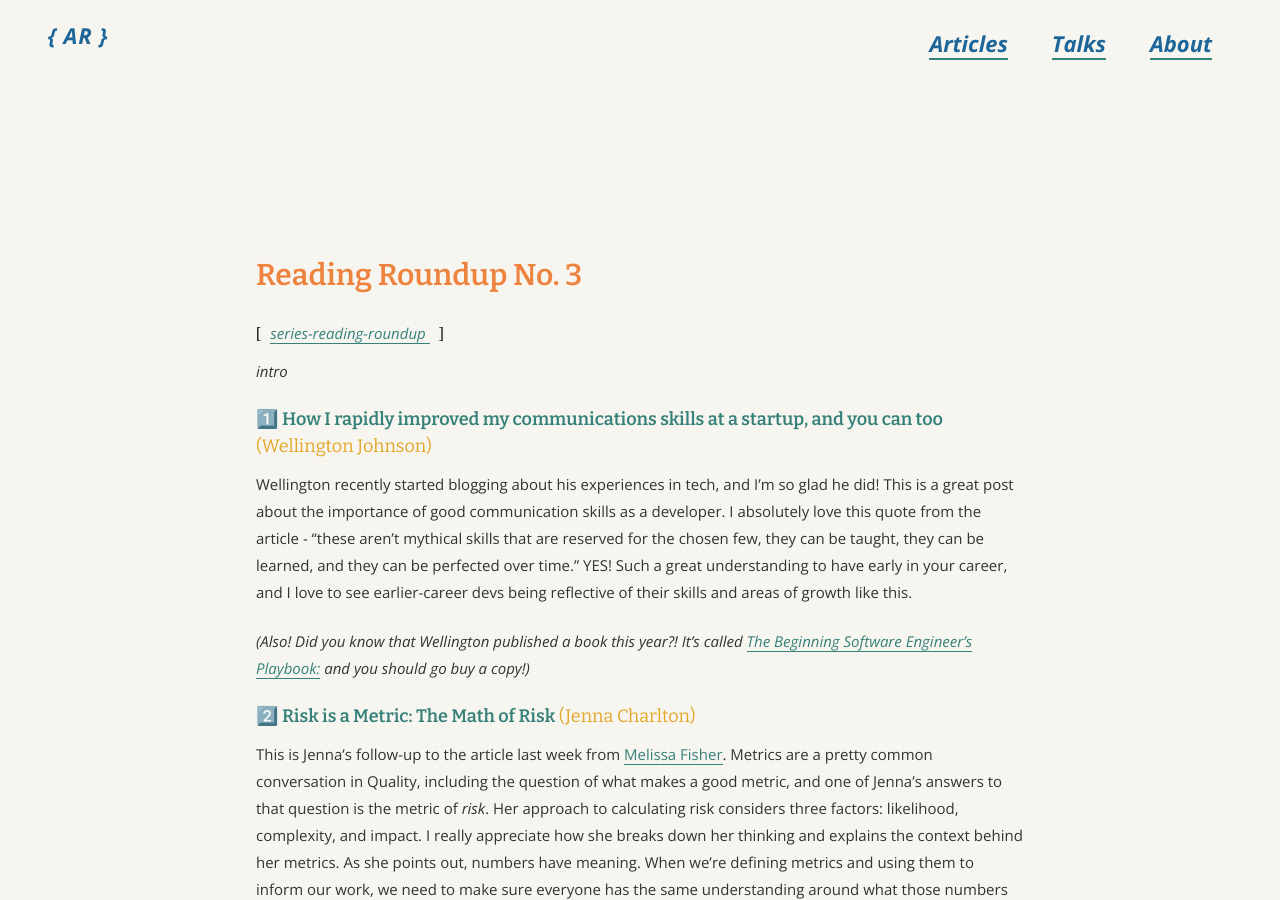
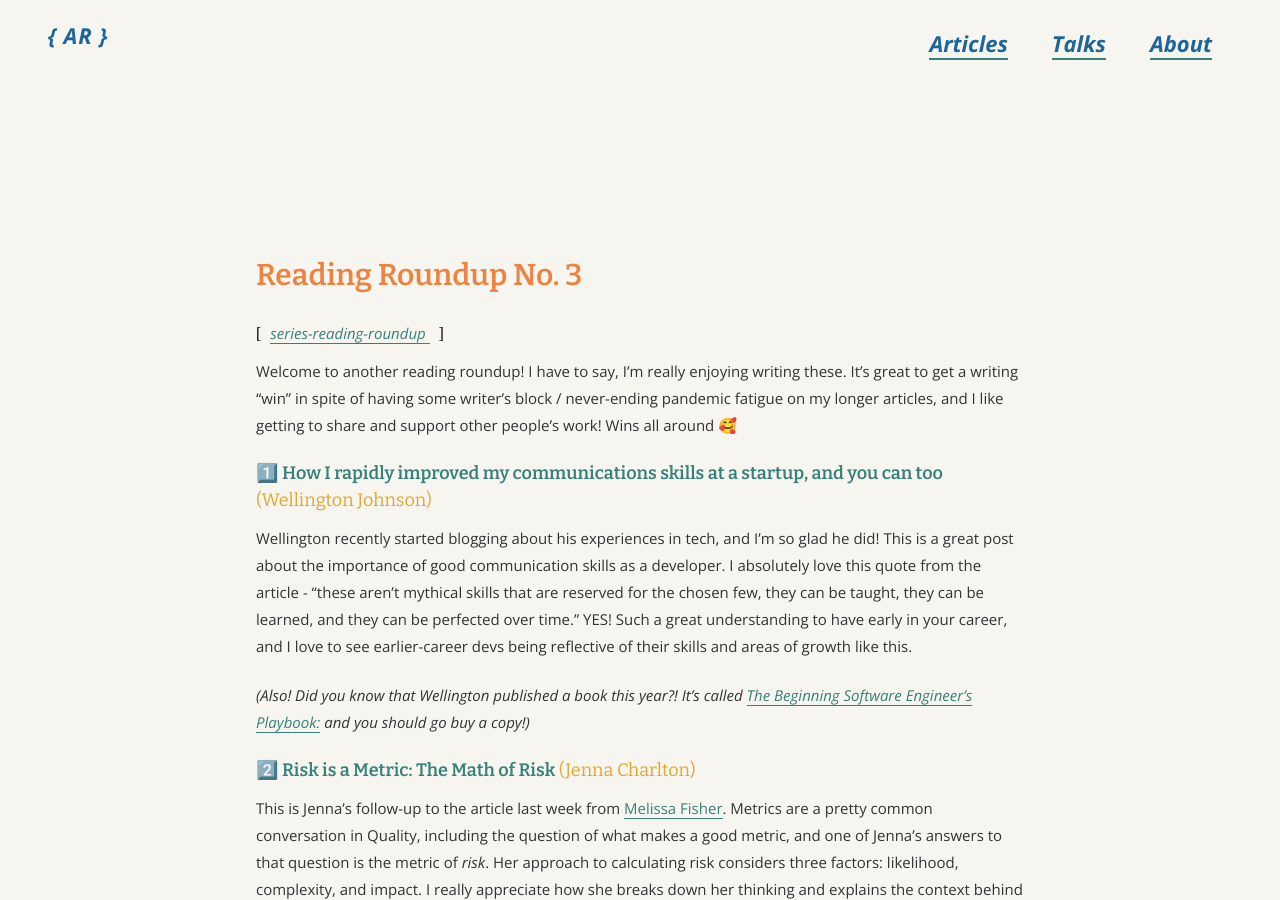
Before and after one commit to angelariggs/angelariggs.github.io, a Jekyll site: the page built from _posts/2021-09-13-reading-roundup-3.md, in a window 1280 px wide and 900 px high. Built offline with Jekyll 4.4.1, drawn with Linux system fonts in a browser that asks for light colours; comment, search, counter and statistics services are not loaded.

Commit message:
numero tres!

```diff
--- a/_posts/2021-09-13-reading-roundup-3.md
+++ b/_posts/2021-09-13-reading-roundup-3.md
@@ -7,7 +7,7 @@ comments: true
 tags: series-reading-roundup
 ---
 
-_intro_
+Welcome to another reading roundup! I have to say, I'm really enjoying writing these. It's great to get a writing "win" in spite of having some writer's block / never-ending pandemic fatigue on my longer articles, and I like getting to share and support other people's work! Wins all around 🥰
 
 ### 1️⃣ **[How I rapidly improved my communications skills at a startup, and you can too](https://tbeb.hashnode.dev/how-i-rapidly-improved-my-communications-skills-at-a-startup-and-you-can-too)** (Wellington Johnson)
 
```
